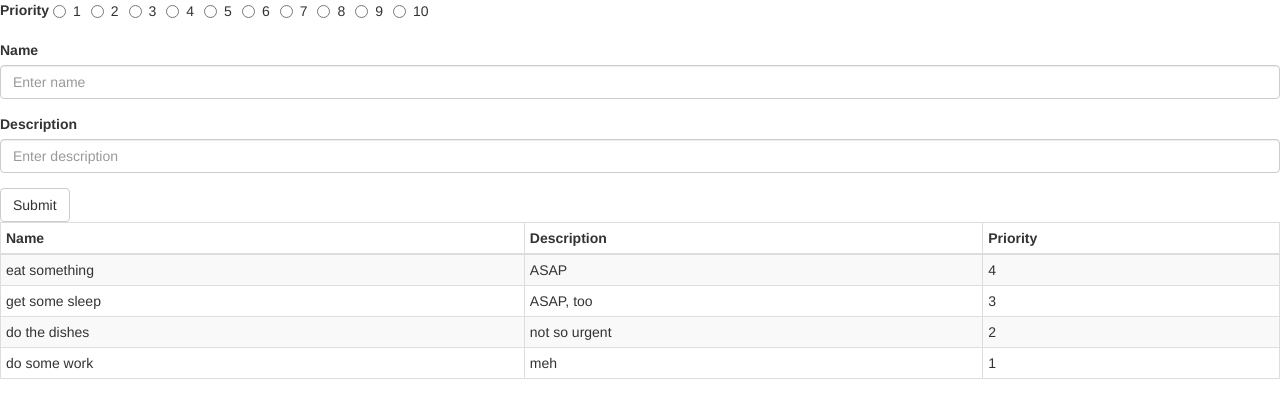
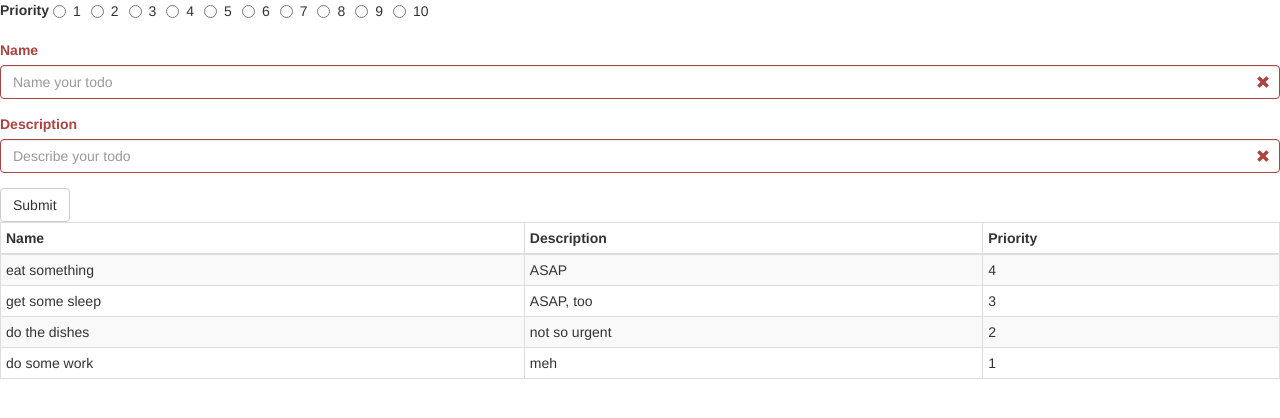
Before and after one commit to bapjiws/todo-priority-list-front, a React app: page / in a window 1280 px wide. Shown: the top 418 px of the page. Built offline with nearby package versions, Linux system fonts and the light colour scheme; no server answers.

Commit message:
Add input validation for name and description

```diff
--- a/src/components/UserInput.jsx
+++ b/src/components/UserInput.jsx
@@ -35,6 +35,14 @@ export class UserInput extends Component {
     }
 
     handleSubmit(event) {
+        // console.log('this.getNameValidationState():', this.getNameValidationState());
+
+        if (this.getNameValidationState() === 'error' || this.getDescriptionValidationState() === 'error') {
+            console.log('INPUT ERROR');
+            event.preventDefault();
+            return;
+        }
+
         console.log('BUTTON');
 
         event.preventDefault();
@@ -54,6 +62,16 @@ export class UserInput extends Component {
         this.setState({
            priority: +event.target.value
         });
+    }
+
+    getNameValidationState() {
+        const length = this.state.name.length;
+        return length === 0 ? 'error' : 'success';
+    }
+
+    getDescriptionValidationState() {
+        const length = this.state.description.length;
+        return length === 0 ? 'error' : 'success';
     }
 
     render() {
@@ -82,26 +100,30 @@ export class UserInput extends Component {
 
             <FormGroup
                 controlId="name"
+                validationState={this.getNameValidationState()}
             >
                 <ControlLabel>Name</ControlLabel>
                 <FormControl
                     type="text"
                     value={this.state.name}
-                    placeholder="Enter name"
+                    placeholder="Name your todo"
                     onChange={this.handleChange}
                 />
+                <FormControl.Feedback />
             </FormGroup>
 
             <FormGroup
                 controlId="description"
+                validationState={this.getDescriptionValidationState()}
             >
                 <ControlLabel>Description</ControlLabel>
                 <FormControl
                     type="text"
                     value={this.state.description}
-                    placeholder="Enter description"
+                    placeholder="Describe your todo"
                     onChange={this.handleChange}
                 />
+                <FormControl.Feedback />
             </FormGroup>
 
             <Button type="submit" onClick={this.handleSubmit}>
```
Also changed, not shown: 1 other file (tests, documents, lock files or other folders).
